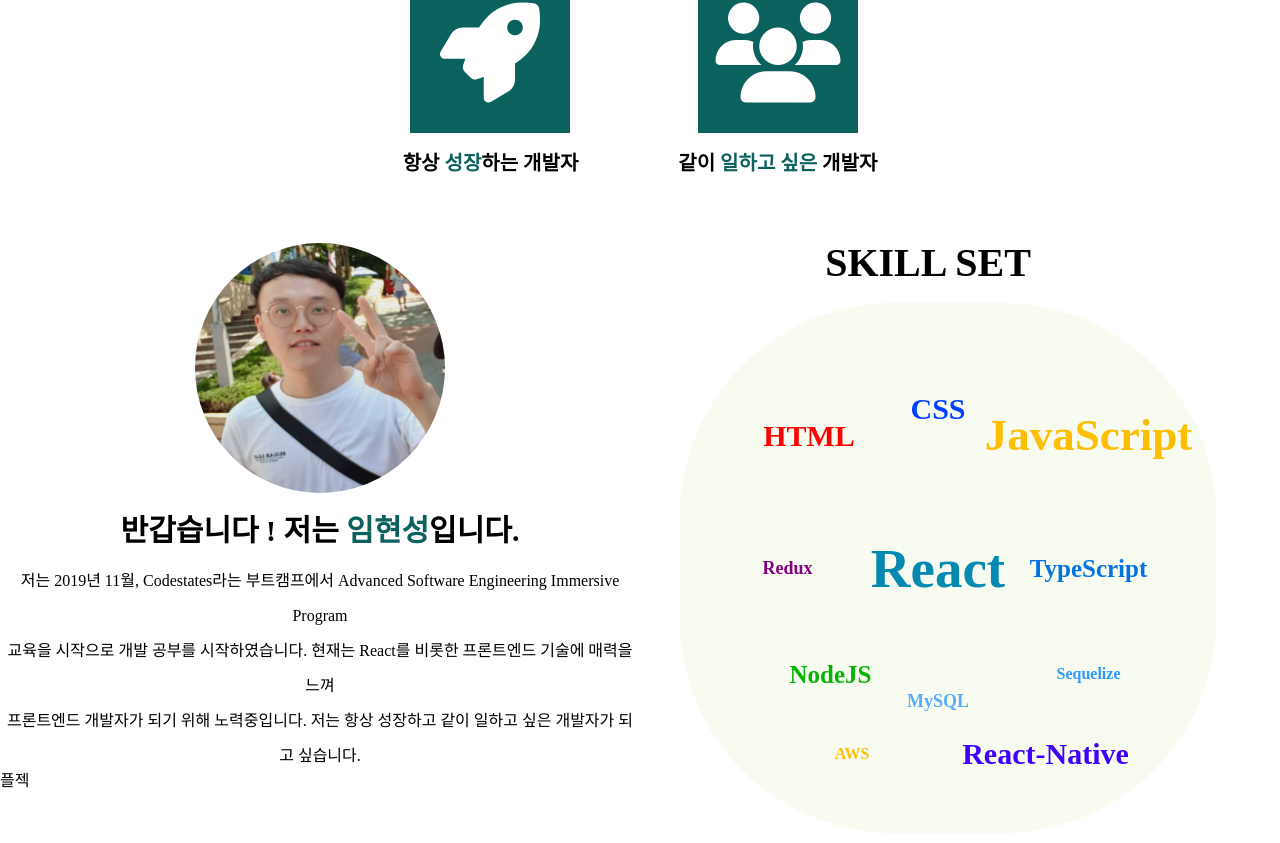
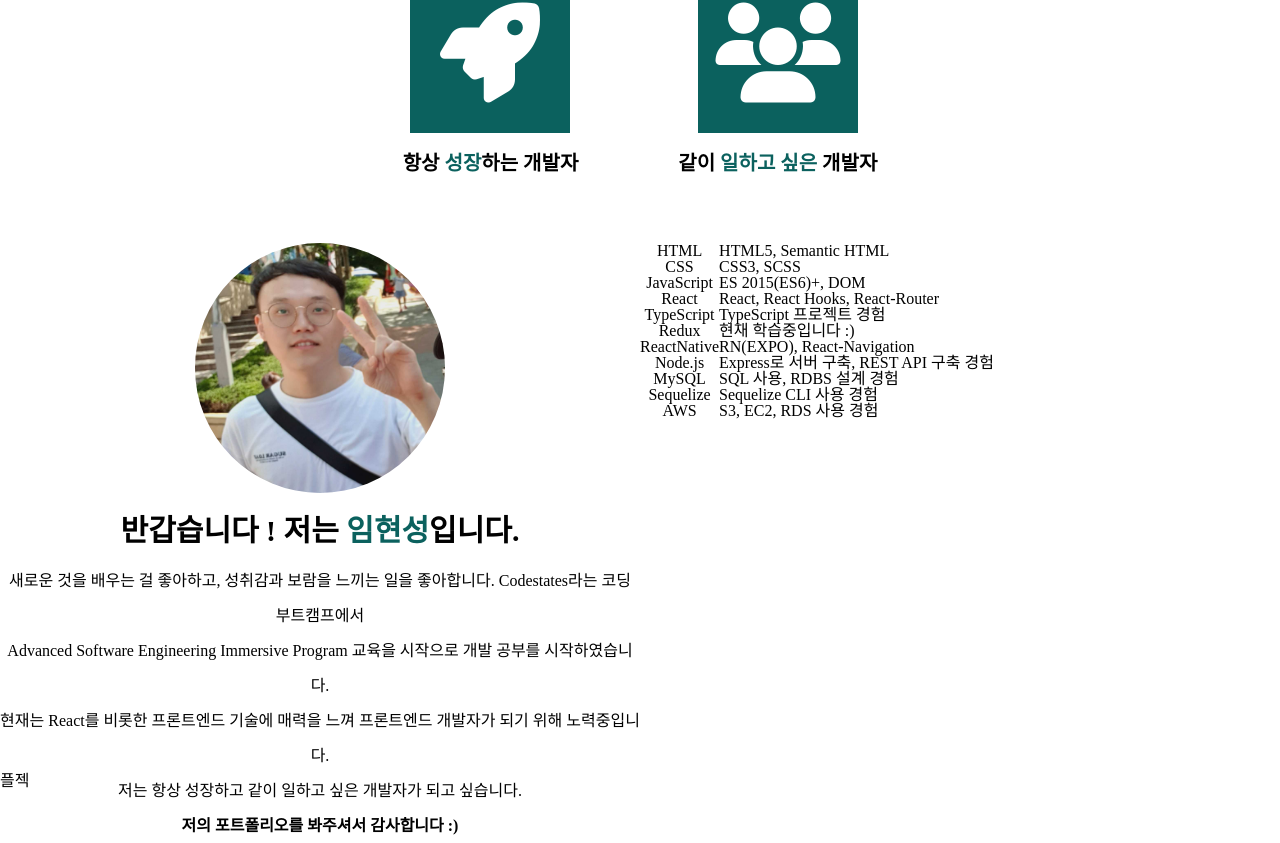
Before and after one commit to hsl0505/hsl0505.github.io, a React app: page / in a window 1280 px wide. Shown: the part 1115-1958 px from the top of the page. Built offline with nearby package versions, Linux system fonts and the light colour scheme.

Commit message:
Fix myskill (table)

```diff
--- a/src/components/About.js
+++ b/src/components/About.js
@@ -8,6 +8,8 @@ export default function About(props) {
     aboutIcon,
     aboutMyImg,
     aboutMyText,
+    aboutMySkillText,
+    aboutMySkillContent,
   } = props;
 
   return (
@@ -73,101 +75,77 @@ export default function About(props) {
               <div className="explainText_title">
                 반갑습니다 ! 저는 <span>임현성</span>입니다.
               </div>
-              저는 2019년 11월, Codestates라는 부트캠프에서 Advanced Software
-              Engineering Immersive Program
+              새로운 것을 배우는 걸 좋아하고, 성취감과 보람을 느끼는 일을
+              좋아합니다. {window.innerWidth <= 1279 ? <br /> : ""}
+              Codestates라는 코딩 부트캠프에서
+              {window.innerWidth > 1279 ? <br /> : " "}
+              Advanced Software Engineering Immersive Program
+              {window.innerWidth <= 1023 ? <br /> : " "}교육을 시작으로 개발
+              공부를 시작하였습니다. <br />
+              현재는 React를 비롯한 프론트엔드 기술에 매력을 느껴 프론트엔드
+              개발자가 되기 위해 노력중입니다. <br />
+              저는 항상 성장하고 같이 일하고 싶은 개발자가 되고 싶습니다.
               <br />
-              교육을 시작으로 개발 공부를 시작하였습니다. 현재는 React를 비롯한
-              프론트엔드 기술에 매력을 느껴
-              <br />
-              프론트엔드 개발자가 되기 위해 노력중입니다. 저는 항상 성장하고
-              같이 일하고 싶은 개발자가 되고 싶습니다.
-              <br />
+              <div style={{ fontWeight: "bold", textAlign: "center" }}>
+                저의 포트폴리오를 봐주셔서 감사합니다 :)
+              </div>
             </div>
           </div>
           <div className="mySkills">
             <div
               className="mySkills_title"
-              style={aboutMyImg ? { display: "block" } : {}}
+              style={aboutMySkillText ? { display: "block" } : {}}
             >
               SKILL SET
             </div>
-            <div
-              className="mySkills_content"
-              style={aboutMyText ? { display: "grid" } : {}}
-            >
-              <div className="item">
-                <span>
-                  HTML
-                  <span className="html_tooltip">HTML5, Semantic HTML</span>
-                </span>
-              </div>
-              <div className="item">
-                <span>
-                  CSS<span className="css_tooltip">CSS3, SCSS</span>
-                </span>
-              </div>
-              <div className="item">
-                <span>
-                  JavaScript
-                  <span className="js_tooltip">
-                    ES2015(ES6), ES2017(ES8), DOM
-                  </span>
-                </span>
-              </div>
-              <div className="item">
-                <span>
-                  Redux
-                  <span className="redux_tooltip">
-                    현재 학습중인 기술입니다 :)
-                  </span>
-                </span>
-              </div>
-              <div className="item">
-                <span>
-                  React
-                  <span className="react_tooltip">
-                    React, React Hooks, React-Router
-                  </span>
-                </span>
-              </div>
-              <div className="item">
-                <span>TypeScript</span>
-              </div>
-              <div className="item">
-                <span>
-                  NodeJS
-                  <span className="node_tooltip">
-                    Express를 이용한 서버 구축,
-                    <br />
-                    REST API 구축 경험
-                  </span>
-                </span>
-              </div>
-              <div className="item">
-                <span>
-                  MySQL
-                  <span className="sql_tooltip">RDBS 설계 경험</span>
-                </span>
-              </div>
-              <div className="item">
-                <span>
-                  Sequelize
-                  <span className="seq_tooltip">Sequelize CLI</span>
-                </span>
-              </div>
-              <div className="item">
-                <span>
-                  AWS
-                  <span className="aws_tooltip">S3, EC2, RDS 사용 경험</span>
-                </span>
-              </div>
-              <div className="item">
-                <span>
-                  React-Native
-                  <span className="rn_tooltip">RN(EXPO), React-Navigation</span>
-                </span>
-              </div>
-            </div>
+            <table style={aboutMySkillContent ? { display: "block" } : {}}>
+              <tbody>
+                <tr>
+                  <th>HTML</th>
+                  <td>HTML5, Semantic HTML</td>
+                </tr>
+                <tr>
+                  <th>CSS</th>
+                  <td>CSS3, SCSS</td>
+                </tr>
+                <tr>
+                  <th>JavaScript</th>
+                  <td>ES 2015(ES6)+, DOM</td>
+                </tr>
+                <tr>
+                  <th>React</th>
+                  <td>React, React Hooks, React-Router</td>
+                </tr>
+                <tr>
+                  <th>TypeScript</th>
+                  <td>TypeScript 프로젝트 경험</td>
+                </tr>
+                <tr>
+                  <th>Redux</th>
+                  <td>현재 학습중입니다 :)</td>
+                </tr>
+                <tr>
+                  <th>ReactNative</th>
+                  <td>RN(EXPO), React-Navigation</td>
+                </tr>
+                <tr>
+                  <th>Node.js</th>
+                  <td>Express로 서버 구축, REST API 구축 경험</td>
+                </tr>
+                <tr>
+                  <th>MySQL</th>
+                  <td>SQL 사용, RDBS 설계 경험</td>
+                </tr>
+                <tr>
+                  <th>Sequelize</th>
+                  <td>Sequelize CLI 사용 경험</td>
+                </tr>
+                <tr>
+                  <th>AWS</th>
+                  <td>S3, EC2, RDS 사용 경험</td>
+                </tr>
+              </tbody>
+            </table>
           </div>
         </div>
       </div>
```
